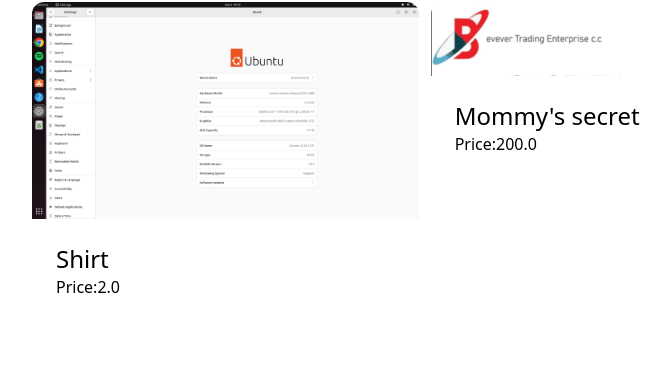
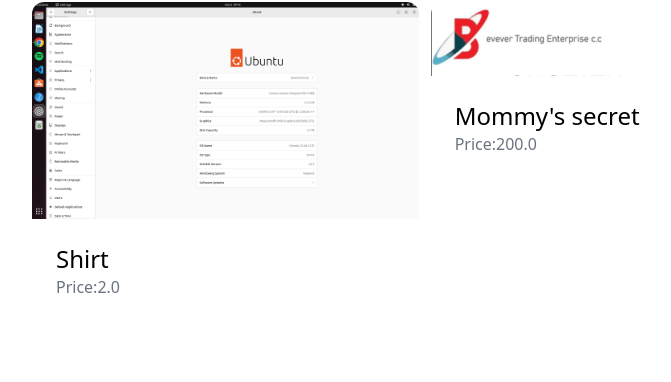
Before and after one commit to Phashiii/e_commerce_site, a Django app: page / in a window 1280 px wide. Shown: the part 251-633 px from the top of the page, without its empty margins (16-687 px from the left). Run offline with Django 4.2, Linux system fonts and the light colour scheme; data comes from the database, SQL or seed files in the repository; some libraries are stand-ins or nearby versions.

Commit message:
attempt to display product image on front page

```diff
--- a/ecom_site/core/templates/core/index.html
+++ b/ecom_site/core/templates/core/index.html
@@ -15,7 +15,7 @@
 
                     <div class="p-6 bg-white rounded-b-xl">
                         <h2 class="text-2xl">{{ item.name }}</h2>
-                        <p class="tgray-500">Price:{{ item.price }}</p>
+                        <p class="text-gray-500">Price:{{ item.price }}</p>
                     </div>
                 </a>
             </div>
--- a/ecom_site/ecom_site/urls.py
+++ b/ecom_site/ecom_site/urls.py
@@ -14,14 +14,15 @@ Including another URLconf
     1. Import the include() function: from django.urls import include, path
     2. Add a URL to urlpatterns:  path('blog/', include('blog.urls'))
 """
+from django.conf import settings
+from django.conf.urls.static import static
 from django.contrib import admin
 from django.urls import path
 from core.views import index, contact
 urlpatterns = [
     path('',index, name='index'),
     path("contact/", contact, name='contact'),
-    # path("item/", item, name='item'),
     path("admin/", admin.site.urls),
 
 
-]
+] + static(settings.MEDIA_URL, document_root=settings.MEDIA_ROOT)
```
